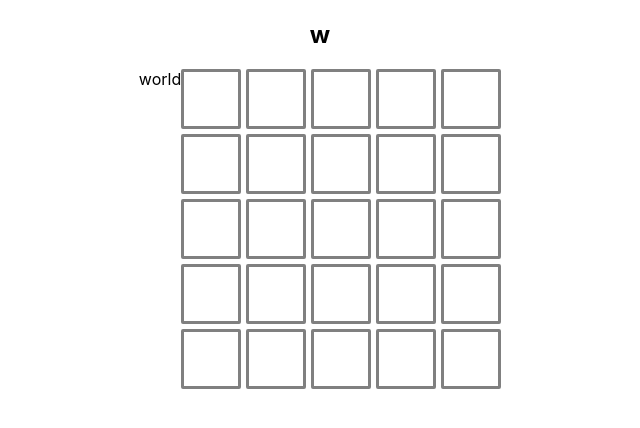
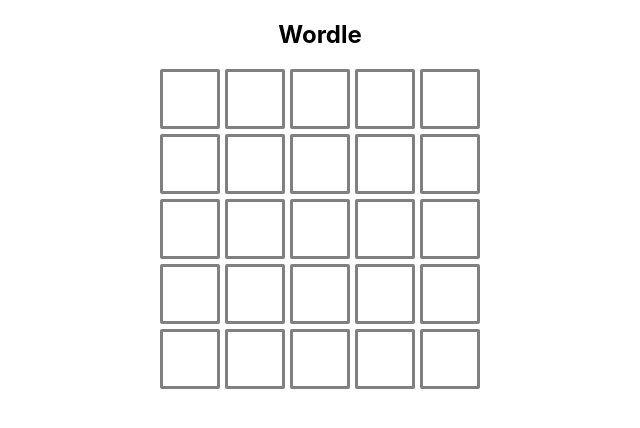
Before and after one commit to Naithcots/wordle-clone, a Next.js app: page / in a window 1280 px wide. Shown: the top 428 px of the page, without its empty margins (320-960 px from the left). Built offline with nearby package versions, Linux system fonts and the light colour scheme; data requests are answered from the project's data file.

Commit message:
Refactor game logic, add turns, styles and animations

```diff
--- /dev/null
+++ b/components/Char/Char.module.css
@@ -0,0 +1,50 @@
+.char {
+  width: 60px;
+  height: 60px;
+
+  border-radius: 2px;
+  border: 3px solid gray;
+
+  background-color: transparent;
+
+  display: grid;
+  place-content: center;
+
+  font-size: 2rem;
+  text-transform: capitalize;
+  font-weight: bold;
+}
+
+.active {
+  animation: onType 150ms;
+  border-color: darkslategray;
+}
+
+.uncover {
+  animation: uncover 500ms var(--delay) forwards linear;
+}
+
+@keyframes onType {
+  0% {
+    transform: scale(1);
+  }
+  50% {
+    transform: scale(1.1);
+  }
+  100% {
+    transform: scale(1);
+  }
+}
+
+@keyframes uncover {
+  50% {
+    transform: rotateY(90deg);
+    background-color: transparent;
+  }
+  55%,
+  100% {
+    background-color: var(--color);
+    color: #fff;
+    border: none;
+  }
+}
--- /dev/null
+++ b/components/Char/Char.tsx
@@ -0,0 +1,36 @@
+import { useEffect, useRef } from "react";
+import { IChar } from "../../types/types";
+import styles from "./Char.module.css";
+
+interface Props {
+  char?: IChar;
+  isWords?: boolean;
+  isCurrent?: boolean;
+  delay?: number | null;
+}
+
+const Char = ({ char, isWords, isCurrent, delay }: Props) => {
+  const ref = useRef<null | HTMLDivElement>(null);
+
+  useEffect(() => {
+    if (isWords) {
+      ref.current.style.setProperty("--color", char.color);
+      ref.current.style.setProperty("--delay", delay + "ms");
+    }
+  }, [char]);
+
+  // console.log(char, isCurrent);
+
+  return (
+    <div
+      ref={ref}
+      className={`${styles.char} ${isCurrent ? styles.active : ""} ${
+        isWords ? styles.uncover : ""
+      }`}
+    >
+      {char?.char}
+    </div>
+  );
+};
+
+export default Char;
--- a/components/Header/Header.tsx
+++ b/components/Header/Header.tsx
@@ -3,7 +3,7 @@
 const Header = () => {
   return (
     <header className={styles.header}>
-      <h2>w</h2>
+      <h2>Wordle</h2>
     </header>
   );
 };
--- a/components/Line/Line.module.css
+++ b/components/Line/Line.module.css
@@ -2,13 +2,3 @@
   display: flex;
   gap: 5px;
 }
-
-.char {
-  width: 60px;
-  height: 60px;
-
-  border-radius: 2px;
-  border: 3px solid gray;
-
-  background-color: transparent;
-}
--- a/components/Line/Line.tsx
+++ b/components/Line/Line.tsx
@@ -1,32 +1,37 @@
 import { IWord } from "../../types/types";
+import Char from "../Char/Char";
 import styles from "./Line.module.css";
 
 interface Props {
   word?: IWord;
+  isWords?: boolean;
+  isCurrent?: boolean;
 }
 
-const Line = ({ word }: Props) => {
-  if (word?.wordStr.length)
+const Line = ({ word, isWords, isCurrent }: Props) => {
+  if (word)
     return (
       <div className={styles.line}>
-        {word.wordStr.split("").map((char, idx) => (
-          <div key={idx} className={styles.char}>
-            {char}
-          </div>
+        {word.wordArr.map((char, idx) => (
+          <Char
+            key={idx}
+            char={char}
+            isWords={isWords}
+            isCurrent={isCurrent}
+            delay={isWords ? idx * 200 : null}
+          />
         ))}
         {[...Array(5 - word.wordStr.length)].map((_, idx) => (
-          <div key={idx} className={styles.char} />
+          <Char key={idx} />
         ))}
       </div>
     );
 
   return (
     <div className={styles.line}>
-      <div className={styles.char}></div>
-      <div className={styles.char}></div>
-      <div className={styles.char}></div>
-      <div className={styles.char}></div>
-      <div className={styles.char}></div>
+      {[...Array(5)].map((_, idx) => (
+        <Char key={idx} />
+      ))}
     </div>
   );
 };
--- a/components/Wordle/Wordle.tsx
+++ b/components/Wordle/Wordle.tsx
@@ -1,5 +1,5 @@
 import { useEffect, useState } from "react";
-import { Color, IChar, IWord } from "../../types/types";
+import { Color, IWord, wordArr } from "../../types/types";
 import Line from "../Line/Line";
 import styles from "./Wordle.module.css";
 
@@ -8,38 +8,70 @@
 }
 
 const Wordle = ({ solution }: Props) => {
-  const [word, setWord] = useState<IWord>({ wordStr: "" });
-  const [history, setHistory] = useState<IWord[]>([]);
+  const [turn, setTurn] = useState<number>(0);
+  const [word, setWord] = useState<IWord>({ wordStr: "", wordArr: [] });
+  const [words, setWords] = useState<IWord[]>([...Array(5)]);
+  const [solutionFound, setSolutionFound] = useState<boolean>(false);
 
-  console.log(word);
+  const addWord = (word: string, idx: number) => {
+    // const wordsCopy = words;
+    // const wordArr: IChar[] = formatWord(word);
+    // const newWord: IWord = { wordArr, wordStr: word };
+    // wordsCopy[idx] = newWord;
+    // setWords(wordsCopy);
 
-  const handleKeyUp = (e: KeyboardEvent) => {
-    const key = e.key.toLowerCase();
-    const isSingleLetter = new RegExp(/^[a-z]$/).test(key);
+    setWords((prev) => {
+      return prev.map((e: IWord, i: number) =>
+        i === idx ? { wordStr: word, wordArr: formatWord(word) } : e
+      );
+    });
+  };
+
+  const formatWord = (word: string): wordArr => {
+    return word.split("").map((char, idx) => {
+      const { gray, yellow, green } = Color;
+      let color: Color = gray;
+      const existInSolution: boolean = solution.includes(char);
+      const positionCorrect: boolean = solution[idx] === char;
+
+      if (positionCorrect) color = green;
+      else if (existInSolution) color = yellow;
+
+      return { char, color };
+    });
+  };
+
+  const handleKeyUp = (e: KeyboardEvent): void => {
+    const key: string = e.key.toLowerCase();
+    const isSingleLetter: boolean = new RegExp(/^[a-z]$/).test(key);
     if (!isSingleLetter && key !== "backspace" && key !== "enter") return;
 
     if (isSingleLetter) {
       if (word.wordStr.length < 5) {
-        setWord((prev) => ({ wordStr: prev.wordStr + key }));
+        const wordStr: string = word.wordStr + key;
+        const wordArr: wordArr = formatWord(wordStr);
+        setWord({ wordStr, wordArr });
       }
-    }
-
-    if (key === "backspace") {
-      if (word.wordStr.length)
-        setWord((prev) => ({ wordStr: prev.wordStr.slice(0, -1) }));
-    }
-
-    if (key === "enter") {
+    } else if (key === "backspace") {
+      if (word.wordStr.length) {
+        const wordStr: string = word.wordStr.slice(0, -1);
+        const wordArr: wordArr = formatWord(wordStr);
+        setWord({ wordStr, wordArr });
+      }
+    } else if (key === "enter") {
       if (word.wordStr.length === 5) {
-        console.log("Word check:", word);
+        // console.log("Word check:", word);
 
         if (word.wordStr === solution) {
-          console.log("Solution guessed! Congratulations");
+          setSolutionFound(true);
+          addWord(word.wordStr, turn);
+          setWord({ wordStr: "", wordArr: [] });
+          setTurn((prev) => prev + 1);
           return;
         }
 
-        const isDuplicate: boolean = history.find(
-          (_word) => _word.wordStr === word.wordStr
+        const isDuplicate: boolean = words.find(
+          (_word) => _word?.wordStr === word.wordStr
         )
           ? true
           : false;
@@ -48,42 +80,29 @@
           return;
         }
 
-        const wordArr: IChar[] = word.wordStr.split("").map((char, idx) => {
-          let color: Color = Color.gray;
-          const isContainedInSolution: boolean = solution.includes(char);
-          const isPositionCorrect: boolean = solution[idx] === char;
-
-          if (isPositionCorrect) color = Color.green;
-          else if (isContainedInSolution) color = Color.yellow;
-
-          return { char, color };
-        });
-
-        const newHistoryEntry: IWord = {
-          wordArr,
-          wordStr: word.wordStr,
-        };
-        setHistory((prev) => [...prev, newHistoryEntry]);
+        addWord(word.wordStr, turn);
+        setWord({ wordStr: "", wordArr: [] });
+        setTurn((prev) => prev + 1);
       }
     }
   };
 
   useEffect(() => {
-    document.addEventListener("keyup", handleKeyUp);
+    !solutionFound && document.addEventListener("keyup", handleKeyUp);
     return () => {
       document.removeEventListener("keyup", handleKeyUp);
     };
-  }, [word, history]);
+  }, [word, words]);
 
   return (
     <div className={styles.wordle}>
-      {history.map((word, idx) => (
-        <Line word={word} key={idx} />
-      ))}
-      <Line word={word} />
-      {[...Array(5 - history.length - 1)].map((_, idx) => (
-        <Line key={idx} />
-      ))}
+      {words.map((e, idx) =>
+        idx === turn ? (
+          <Line isCurrent key={idx} word={word} />
+        ) : (
+          <Line isWords key={idx} word={e} />
+        )
+      )}
     </div>
   );
 };
--- a/pages/index.tsx
+++ b/pages/index.tsx
@@ -34,7 +34,7 @@
 
       <Header />
       <main className={styles.main}>
-        {solution}
+        {/* {solution} */}
         {solution && <Wordle solution={solution} />}
       </main>
     </>
--- a/types/types.ts
+++ b/types/types.ts
@@ -6,14 +6,16 @@
 
 interface IChar {
   char: string;
-  color?: Color;
+  color: Color;
 }
 
+type wordArr = IChar[];
+
 interface IWord {
-  wordArr?: IChar[];
+  // wordArr: IChar[];
+  wordArr: wordArr;
   wordStr: string;
-  // hidden: boolean;
 }
 
 export { Color };
-export type { IChar, IWord };
+export type { IChar, IWord, wordArr };
```
